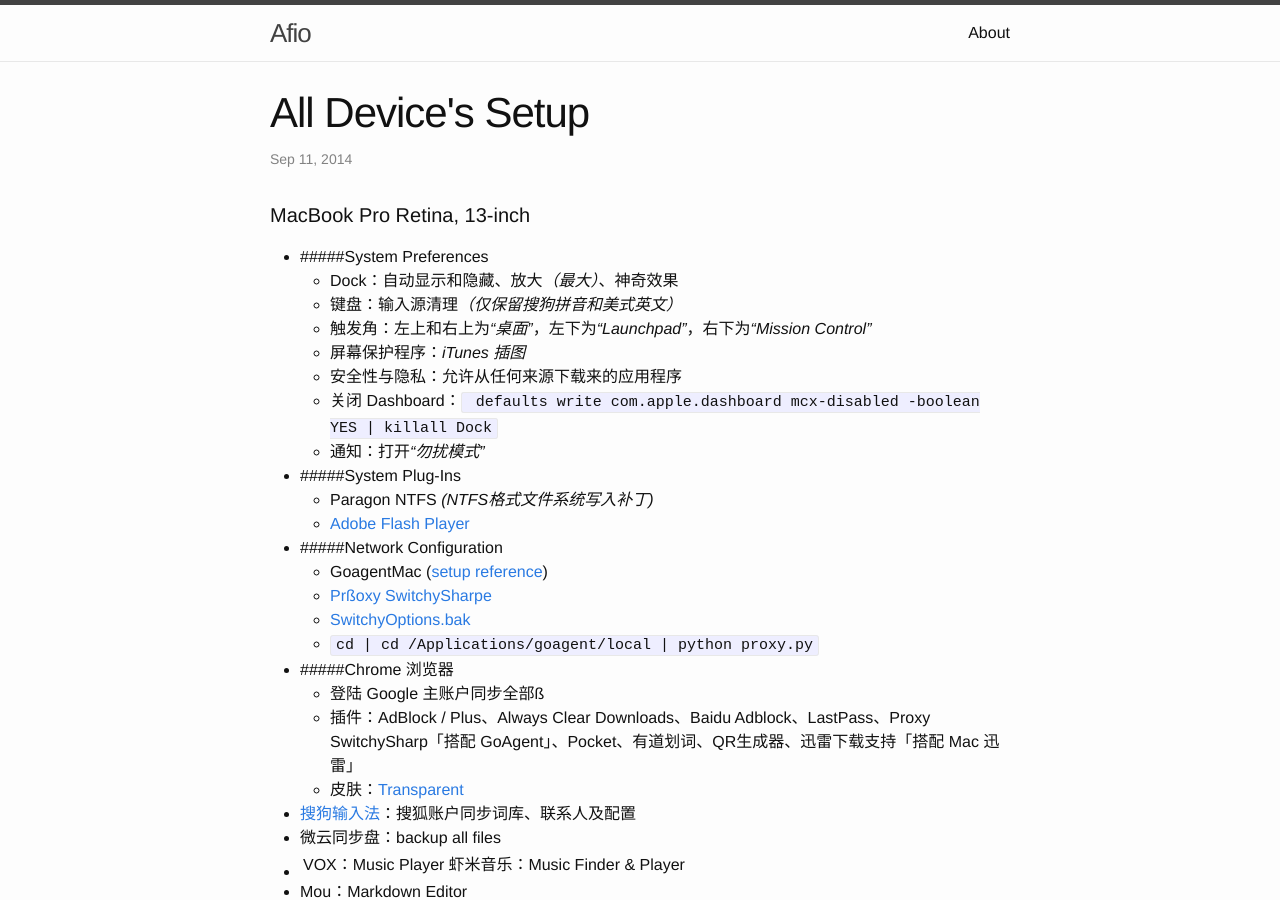
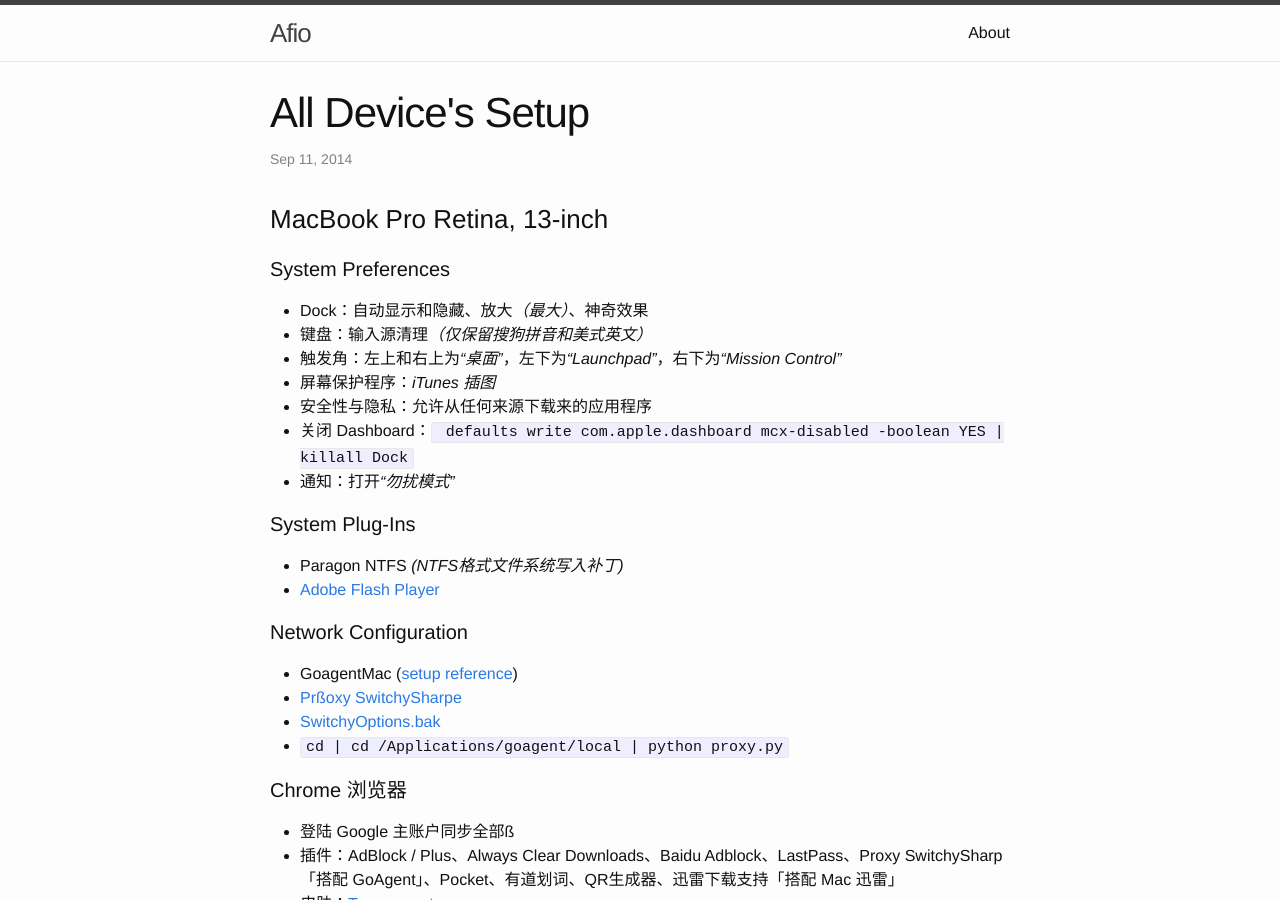
Before and after one commit to Afio/afio.github.io, a Jekyll site: the page built from _posts/2014-09-11-MySetup.markdown, in a window 1280 px wide and 900 px high. Built offline with Jekyll 4.4.1, drawn with Linux system fonts in a browser that asks for light colours; comment, search, counter and statistics services are not loaded.

Commit message:
css update

```diff
--- a/_posts/2014-09-11-MySetup.markdown
+++ b/_posts/2014-09-11-MySetup.markdown
@@ -5,27 +5,35 @@ date:   2014-09-11 17:01:41
 categories: setup
 
 ---
-####MacBook Pro Retina, 13-inch
-- #####System Preferences
-    - Dock：自动显示和隐藏、放大*（最大）*、神奇效果
-    - 键盘：输入源清理*（仅保留搜狗拼音和美式英文）*
-    - 触发角：左上和右上为*“桌面”*，左下为*“Launchpad”*，右下为*“Mission Control”*
-    - 屏幕保护程序：*iTunes 插图*
-    - 安全性与隐私：允许从任何来源下载来的应用程序
-    - 关闭 Dashboard：` defaults write com.apple.dashboard mcx-disabled -boolean YES  | killall Dock`
-    - 通知：打开*“勿扰模式”*
-- #####System Plug-Ins
-    - Paragon NTFS *(NTFS格式文件系统写入补丁)*
-    - [Adobe Flash Player](http://get.adobe.com/cn/flashplayer/)
-- #####Network Configuration
-    - GoagentMac ([setup reference](http://www.guokr.com/blog/436937/))
-    -  [Prßoxy SwitchySharpe](http://pan.baidu.com/s/1dDxkYcx)
-    - [SwitchyOptions.bak](http://pan.baidu.com/s/1gdkVEKj)
-    - `cd    |   cd /Applications/goagent/local    |   python proxy.py `
-- #####Chrome 浏览器
-    - 登陆 Google 主账户同步全部ß
-    - 插件：AdBlock / Plus、Always Clear Downloads、Baidu Adblock、LastPass、Proxy SwitchySharp「搭配 GoAgent」、Pocket、有道划词、QR生成器、迅雷下载支持「搭配 Mac 迅雷」
-    - 皮肤：[Transparent](https://chrome.google.com/webstore/detail/transparent/oegogboflfgdoajlmhilbamjblflfibj?hl=zh-CN)
+###MacBook Pro Retina, 13-inch
+
+####System Preferences
+
+   - Dock：自动显示和隐藏、放大*（最大）*、神奇效果
+   - 键盘：输入源清理*（仅保留搜狗拼音和美式英文）*
+   - 触发角：左上和右上为*“桌面”*，左下为*“Launchpad”*，右下为*“Mission Control”*
+   - 屏幕保护程序：*iTunes 插图*
+   - 安全性与隐私：允许从任何来源下载来的应用程序
+   - 关闭 Dashboard：` defaults write com.apple.dashboard mcx-disabled -boolean YES  | killall Dock`
+   - 通知：打开*“勿扰模式”*
+
+####System Plug-Ins
+
+   - Paragon NTFS *(NTFS格式文件系统写入补丁)*
+   - [Adobe Flash Player](http://get.adobe.com/cn/flashplayer/)
+
+####Network Configuration
+
+  -  GoagentMac ([setup reference](http://www.guokr.com/blog/436937/))
+  -  [Prßoxy SwitchySharpe](http://pan.baidu.com/s/1dDxkYcx)
+  - [SwitchyOptions.bak](http://pan.baidu.com/s/1gdkVEKj)
+  - `cd    |   cd /Applications/goagent/local    |   python proxy.py `
+
+####Chrome 浏览器
+
+   - 登陆 Google 主账户同步全部ß
+   - 插件：AdBlock / Plus、Always Clear Downloads、Baidu Adblock、LastPass、Proxy SwitchySharp「搭配 GoAgent」、Pocket、有道划词、QR生成器、迅雷下载支持「搭配 Mac 迅雷」
+   - 皮肤：[Transparent](https://chrome.google.com/webstore/detail/transparent/oegogboflfgdoajlmhilbamjblflfibj?hl=zh-CN)
 
 - [搜狗输入法](http://pinyin.sogou.com/mac/)：搜狐账户同步词库、联系人及配置
 - 微云同步盘：backup all files
```
